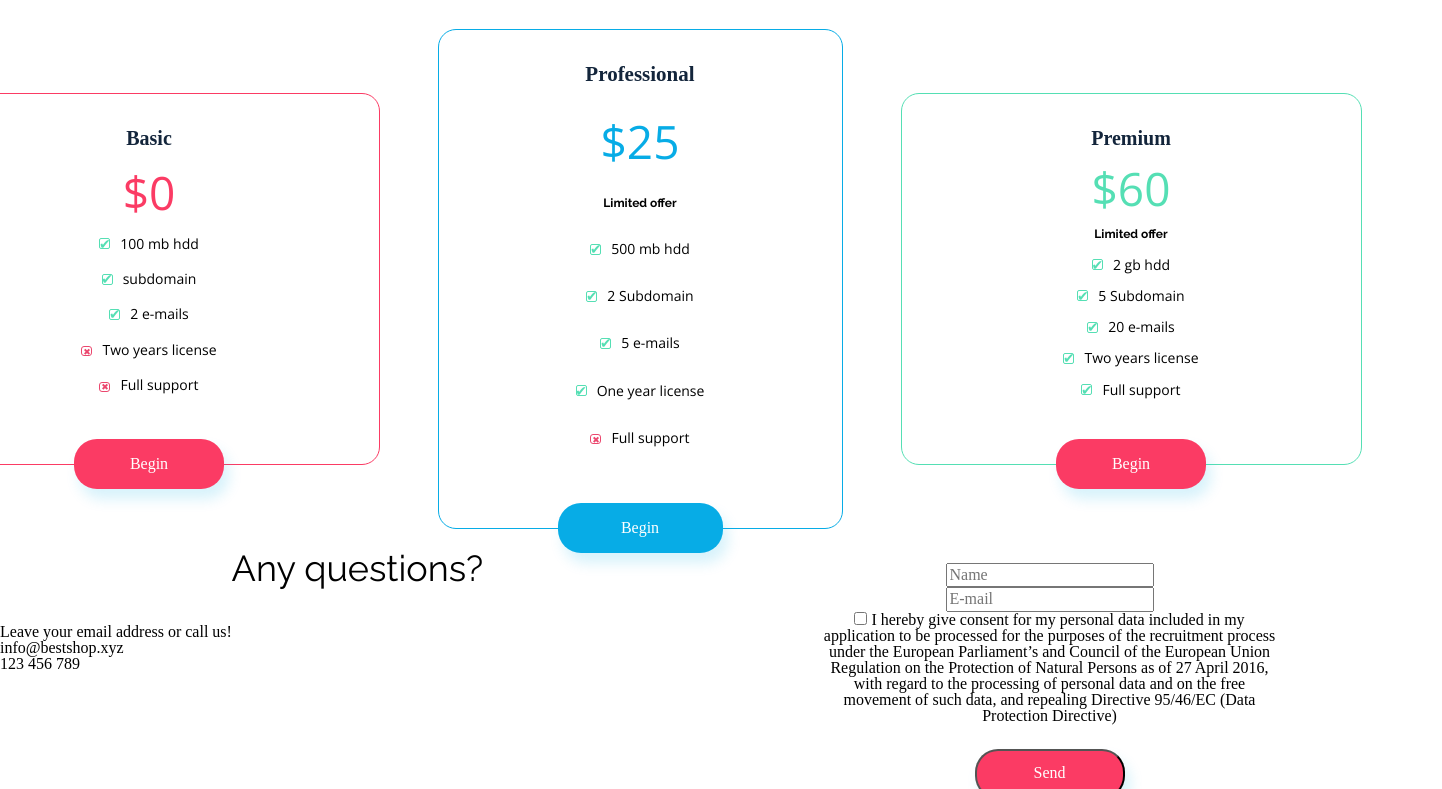
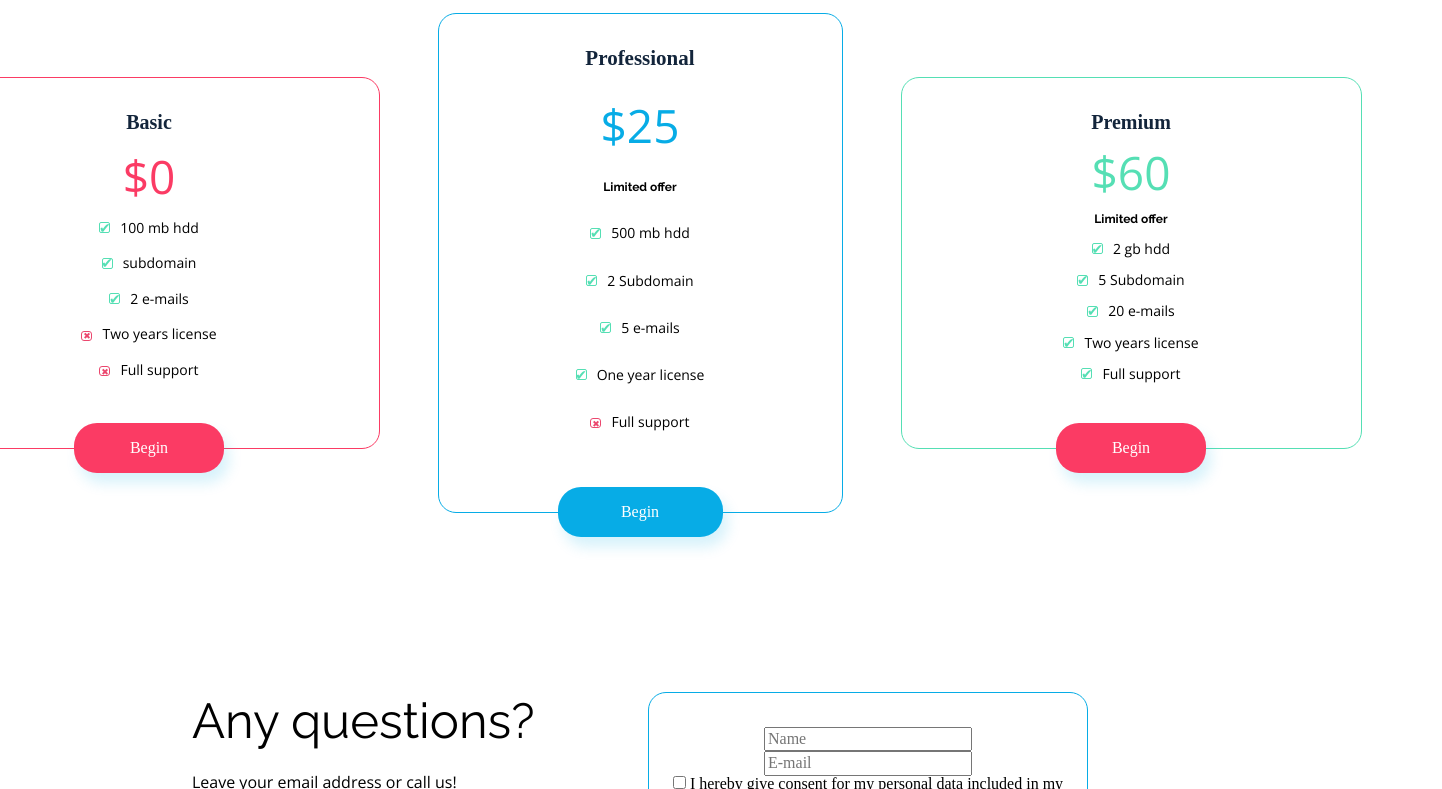
Before and after one commit to samopocuc/BestShop, a website: page index.html in a window 1280 px wide. Shown: the part 2802-3591 px from the top of the page, 1442 px wide, since content can reach past the window. Drawn offline with nearby package versions, Linux system fonts and the light colour scheme.

Commit message:
left column in contact

```diff
--- a/css/style.css
+++ b/css/style.css
@@ -578,44 +578,92 @@
     color: var(--pink-color);
     box-sizing: border-box;
 }
+/*<!--  e: pricing -->*/
 
-.section-container {
-
-
-}
-#contact .section__column {
-    border: none;
-}
-
-#contact.container {
+.contact-columns {
+    display: flex;
+    flex-direction: row;
+    align-items: start;
+    justify-content: space-between;
+    width: 896px;
+    height: 376px;
+    margin: 179px auto 0 auto;
 
 }
 
-#contact > .contact-wrapper {
+#contact-form {
+    width: 440px;
+    height: 372px;
+    flex: none;
+
+}
+.contact-row {
+    width: 440px;
     display: flex;
-    justify-content: space-between; /* levi stolpec levo, desni desno */
-    align-items: flex-start;
-    width: 100%;                    /* wrapper sedaj zavzame celotno širino */
-    gap: 40px;                     /* prostor med stolpci */
-    box-sizing: border-box;
+    flex-direction: column;
+    justify-content: flex-start;
+    text-align: left;
+}
+#contact .contact-row > .section__title {
+    text-align: left;  /* poravnava h2 na levi rob levega stolpca */
+
+}
+.section__title {
+    width: 342px;
+    height: 57px;
+    font-family: Raleway, sans-serif sans-serif;
+    font-size: 49px;
+    line-height: 57px;
+    margin-top: 0;
+    color: var(--black-color);
+    letter-spacing: 0;
+    margin-bottom: 22px;
+}
+.section__subtitle {
+    font-family: "Open Sans", sans-serif;
+    font-size: 16px;
+    color: var(--black-color);
+    line-height: 22px;
+    margin-bottom: 42px;
+}
+.contact-info-row {
+    display: flex;        /* postavi p-je v vrsto */
+    gap: 20px;            /* razmik med njima */
+    align-items: center;  /* vertikalno centriranje ikon in besedila */
+
+}
+.contact-info-row {
+    display: flex;        /* postavi p-je v vrsto */
+    gap: 20px;            /* razmik med njima */
+    align-items: center;  /* vertikalno centriranje ikon in besedila */
+    margin-left: px;
+}
+.contact-row .contact-info-row p {
+    color: var(--dark-gray-color);
+}
+.contact-info-row p:first-child::before,
+.contact-info-row p:last-child::before {
+    content: "";
+    display: inline-block;       /* nujno za prikaz v isti vrstici kot besedilo */
+    width: 27px;
+    height: 27px;
+    margin-right: 10px;
+    background-size: contain;
+    background-repeat: no-repeat;
+    vertical-align: middle;     /* poravna z besedilom */
 }
 
-#contact > .contact-wrapper {
-    position: relative;
-    height: auto;
+.contact-info-row p:first-child::before {
+    background-image: url('../images/mail_icon.svg');
 }
 
-#contact .contact-row {
-
-    left: 0; /* levi rob okna */
-    top: 0;
+.contact-info-row p:last-child::before {
+    background-image: url('../images/phone_icon.svg');
 }
 
-#contact .section__columns {
 
-    right: 0; /* desni rob okna */
-    top: 0;
-}
+
+
 
 
 
--- a/index.html
+++ b/index.html
@@ -160,15 +160,19 @@
     </section>
 
     <section class="section_container" id="contact">
-        <div class="contact-wrapper">
+        <div class="contact-wrapper"> <!-- wrapper za vse -->
+            <div class="contact-columns"> <!-- NOVI skupni container za stolpce -->
+                <!-- Levi stolpec -->
                 <div class="contact-row">
                     <h2 class="section__title">Any questions?</h2>
                     <p class="section__subtitle">Leave your email address or call us!</p>
+                    <div class="contact-info-row">
                         <p class="section__subtitle">info@bestshop.xyz</p>
                         <p class="section__subtitle">123 456 789</p>
                     </div>
-        <div class="section__columns">
-            <div class="section__column">
+                </div>
+                <!-- Desni stolpec -->
+                <div class="section__column" id="contact-form">
                     <form action="#" class="form">
                         <input type="text" placeholder="Name" id="name" class="form__input" /><br/>
                         <input type="text" placeholder="E-mail" id="email" class="form__input" /><br/>
@@ -178,11 +182,11 @@
                         </div>
                         <input type="submit" value="Send" class="btn btn-adjacent btn-small" />
                     </form>
+                </div>
+            </div> <!-- e: contact-columns -->
+        </div> <!-- e: contact-wrapper -->
+    </section>
 
-            </div>
-        </div>
-        </div>
-    </section>
     <!-- footer -->
     <footer class="footer" id="footer">
         <div class="container">
```
Lines whose indentation alone changed are shown as unchanged.
